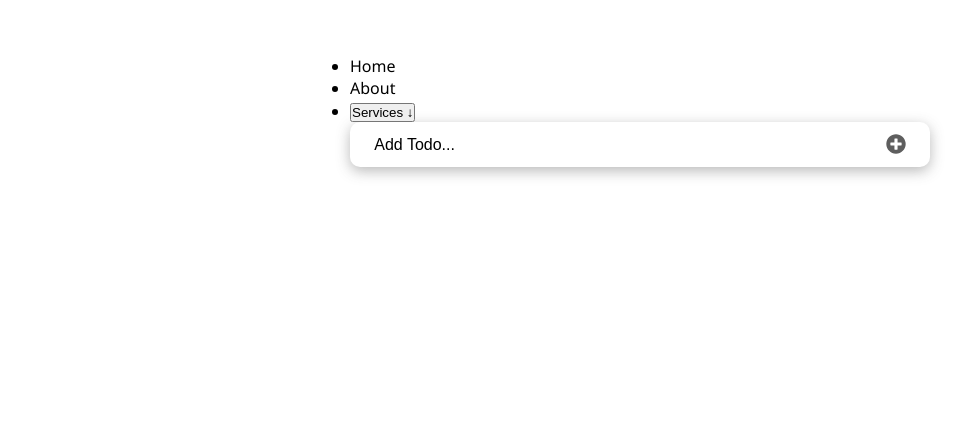
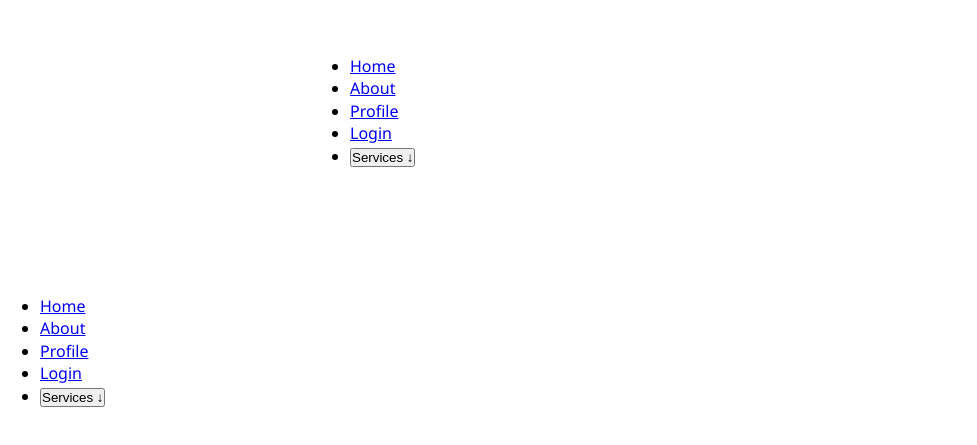
Before and after one commit to RitaDee/todo-app-react, a React (Create React App) app: page / in a window 1280 px wide. Shown: the part 113-558 px from the top of the page, without its empty margins (0-977 px from the left). Built offline with nearby package versions, Linux system fonts and the light colour scheme.

Commit message:
Modify Navbar.js file

```diff
--- a/src/App.js
+++ b/src/App.js
@@ -1,15 +1,31 @@
 import './App.css';
+import { Routes, Route } from 'react-router-dom';
 import Header from './components/Header';
-import TodosLogic from './components/TodosLogic';
+import NotMatch from './routes/NotMatch';
 import Navbar from './components/Navbar/Navbar';
+import Layout from './components/Layout';
 
-const TodoApp = () => (
+import Home from './routes/Home';
+import About from './routes/About';
+import Login from './routes/Login';
+import Profile from './routes/Profile';
+
+const App = () => (
   <div className="wrapper">
     <div className="todos">
       <Header />
       <Navbar />
-      <TodosLogic />
     </div>
+    <Routes>
+      <Route path="/" element={<Layout />} />
+      <Route path="/" element={<Home />} />
+      <Route path="about" element={<About />} />
+      <Route path="login" element={<Login />} />
+      <Route path="profile" element={<Profile />} />
+      <Route path="*" element={<NotMatch />} />
+    </Routes>
   </div>
+
 );
-export default TodoApp;
+
+export default App;
--- /dev/null
+++ b/src/components/Layout.js
@@ -0,0 +1,10 @@
+import { Outlet } from 'react-router-dom';
+import Navbar from './Navbar/Navbar';
+
+const Layout = () => (
+  <div className="wrapper">
+    <Navbar />
+    <Outlet />
+  </div>
+);
+export default Layout;
--- a/src/components/Navbar/Navbar.js
+++ b/src/components/Navbar/Navbar.js
@@ -1,4 +1,5 @@
 import { useState, useRef, useEffect } from 'react';
+import { NavLink } from 'react-router-dom';
 
 const Navbar = () => {
   const [navbarOpen, setNavbarOpen] = useState(false);
@@ -24,11 +25,21 @@ const Navbar = () => {
     };
   }, [navbarOpen]);
 
+  const links = [
+    { path: '/', text: 'Home' },
+    { path: '/about', text: 'About' },
+    { path: '/profile', text: 'Profile' },
+    { path: '/login', text: 'Login' },
+  ];
+
   return (
     <nav ref={ref}>
       <ul className={`menu-nav${navbarOpen ? ' show-menu' : ''}`}>
-        <li>Home</li>
-        <li>About</li>
+        {links.map((link) => (
+          <li key={link.text}>
+            <NavLink to={link.path}>{link.text}</NavLink>
+          </li>
+        ))}
         <li>
           <button type="button" onClick={() => setDropdown(!dropdown)}>
             Services
@@ -46,4 +57,5 @@ const Navbar = () => {
     </nav>
   );
 };
+
 export default Navbar;
--- a/src/index.js
+++ b/src/index.js
@@ -1,5 +1,5 @@
 import React from 'react';
-import ReactDOM from 'react-dom/client';
+import ReactDOM from 'react-dom';
 import './index.css';
 import { BrowserRouter } from 'react-router-dom';
 import App from './App';
--- a/src/routes/About.js
+++ b/src/routes/About.js
@@ -1,4 +1,2 @@
-const About = () => {
-  return <div>About content</div>;
-};
+const About = () => <div>About content</div>;
 export default About;
--- a/src/routes/Home.js
+++ b/src/routes/Home.js
@@ -2,11 +2,11 @@ import Header from '../components/Header';
 import TodosLogic from '../components/TodosLogic';
 
 const Home = () => (
-  <div className="wrapper">
-    <div className="todos">
-      <Header />
-      <TodosLogic />
-    </div>
+//   <div className="wrapper">
+  <div className="todos">
+    <Header />
+    <TodosLogic />
   </div>
+//   </div>
 );
 export default Home;
--- a/src/routes/Login.js
+++ b/src/routes/Login.js
@@ -1,4 +1,2 @@
-const Login = () => {
-  return <div>Login page</div>;
-};
+const Login = () => <div>Login page</div>;
 export default Login;
--- /dev/null
+++ b/src/routes/NotMatch.js
@@ -0,0 +1,6 @@
+const NotMatch = () => (
+  <div>
+    <p>Not found!</p>
+  </div>
+);
+export default NotMatch;
--- a/src/routes/Profile.js
+++ b/src/routes/Profile.js
@@ -1,4 +1,2 @@
-const Profile = () => {
-  return <div>Profile page</div>;
-};
+const Profile = () => <div>Profile page</div>;
 export default Profile;
```
